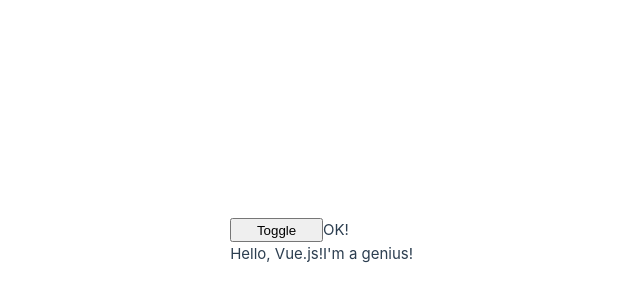
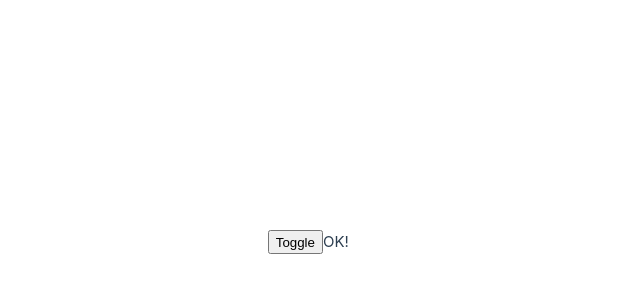
Before and after one commit to 2630-Daichi-Inoue/vue-lesson, a Vue app: page / in a window 1280 px wide. Shown: the part 158-458 px from the top of the page, without its empty margins (317-957 px from the left). Built offline with nearby package versions, Linux system fonts and the light colour scheme.

Commit message:
lesson 44

```diff
--- a/src/App.vue
+++ b/src/App.vue
@@ -1,13 +1,8 @@
 <script setup>
   import { ref } from 'vue'
   const ok = ref(true)
-  const maybeOk = ref(true)
 </script>
 <template>
   <button @click="ok = !ok">Toggle</button>
-  <template v-if="ok">
-  <p>OK!</p>
-  <p>Hello, Vue.js!</p>
-  <p>I'm a genius!</p>
-  </template>
+  <p v-show="ok">OK!</p>
 </template>
```
